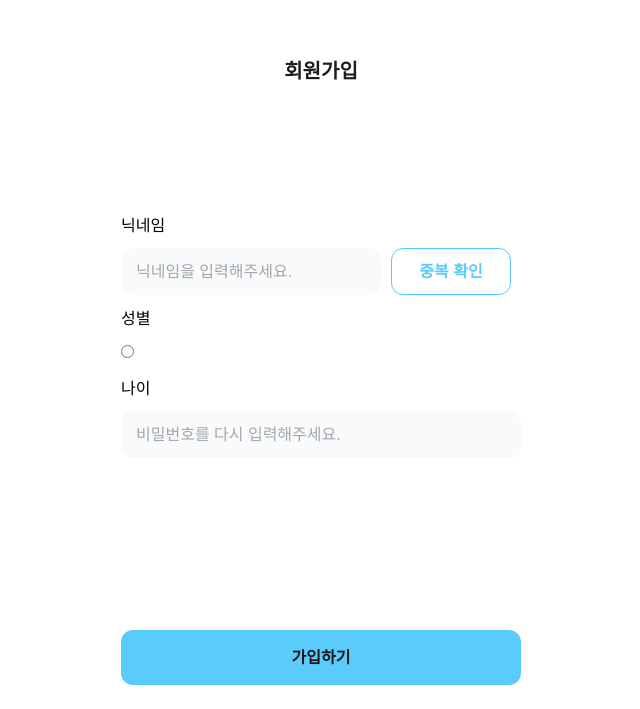
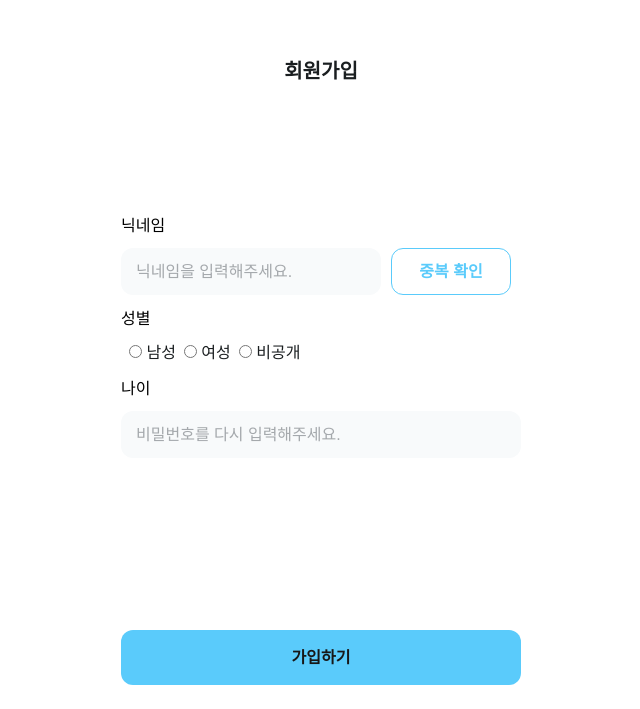
Before and after one commit to potato-club/MindBridge-front, a Next.js app: page /signup/signup2 in a window 1280 px wide. Shown: the part 136-845 px from the top of the page, without its empty margins (319-959 px from the left). Built offline with nearby package versions, Linux system fonts and the light colour scheme.

Commit message:
회원가입 수정

```diff
--- a/src/app/signup/components/SignUpForm.tsx
+++ /dev/null
@@ -1,78 +0,0 @@
-'use client';
-
-import { useEffect } from "react";
-import styles from "./SignUpForm.module.css";
-import { useRouter } from "next/navigation";
-
-
-
-
-const SignUpForm = () => {
-    const router = useRouter();
-
-
-    const handleNext = () => {
-        router.push('/signup/signup2');
-    }
-
-
-    return (
-        <>
-            <header className={styles.title}>회원가입</header>
-            <form>
-                <div className={styles.wrapper_main}>
-                    <div className={styles.oButton}>
-                        <p className={styles.bodyText}>아이디</p>
-                        <div className={styles.inpuBoxWrapper}>
-                            <input type="text" className={styles.buttonOBox} placeholder="아이디를 입력해주세요."></input>
-                            <button className={styles.doubleButton}>중복 확인</button>
-                    </div>
-                </div>
-
-
-                    <div className={styles.xButton}>
-                        <p className={styles.bodyText}>비밀번호</p>
-                        <input type="text" className={styles.buttonXBox} placeholder="비밀번호를 입력해주세요."></input>
-                        </div>
-
-
-
-                    <div className={styles.xButton}>
-                        <p className={styles.bodyText}>비밀번호 확인</p>
-                        <input type="text" className={styles.buttonXBox} placeholder="비밀번호를 다시 입력해주세요."></input>
-                        </div>
-
-
-
-                    <div className={styles.xButton}>
-                        <p className={styles.bodyText}>이름</p>
-                        <input type="text" className={styles.buttonXBox} placeholder="이름을 입력해주세요."></input>
-                        </div>
-
-
-
-                    <div className={styles.oButton}>
-                        <p className={styles.bodyText}>전화번호</p>
-                        <input type="text" className={styles.buttonOBox} placeholder="전화번호를 입력해주세요."></input>
-                        <button className={styles.doubleButton}>인증요청</button>
-                        </div>
-
-
-
-                    <div className={styles.oButton}>
-                        <p className={styles.bodyText}>인증번호</p>
-                        <input type="text" className={styles.buttonOBox} placeholder="인증번호를 입력해주세요."></input>
-                        <button className={styles.doubleButton}>인증확인</button>
-                        </div>
-
-
-                <div className={styles.bottomButtonBox}>
-                    <button type="button" onClick={handleNext} className={styles.nextButton}>다음으로</button>
-                </div>
-            </div>
-            </form>
-        </>
-    );
-};
-
-export default SignUpForm;
--- a/src/app/signup/page.tsx
+++ b/src/app/signup/page.tsx
@@ -1,4 +1,4 @@
 'use client';
-import SignUpForm from "./components/SignUpForm";
+import SignUpForm from "./signup/SignUpForm";
 
 export default SignUpForm;
--- a/src/app/signup/components/SignUpForm.module.css
+++ b/src/app/signup/signup/SignUpForm.module.css
@@ -79,7 +79,8 @@
 }
 
 .radioBox{
-
+    color: #1A1E20;
+    margin-left: 1%;
 }
 
 /* 버튼 */
--- /dev/null
+++ b/src/app/signup/signup/SignUpForm.tsx
@@ -0,0 +1,111 @@
+'use client';
+
+import { useEffect, useState } from "react";
+import styles from "./SignUpForm.module.css";
+import { useRouter } from "next/navigation";
+
+
+
+
+const SignUpForm = () => {
+
+    const [userid, setUserId] = useState('');
+    const [password, setpassword] = useState('');
+    const [username, setName] = useState('');
+    const [phonenumber, setPhoneNumber] = useState('');
+
+    const router = useRouter();
+
+
+    const handleNext = () => {
+        router.push('/signup/signup2');
+    }
+
+
+    return (
+        <>
+            <header className={styles.title}>회원가입</header>
+            <form>
+                <div className={styles.wrapper_main}>
+                    <div className={styles.oButton}>
+                        <p className={styles.bodyText}>아이디</p>
+                        <div className={styles.inputBoxWrapper}>
+                            <input type="text"
+                                   name="userid"
+                                   className={styles.buttonOBox}
+                                   placeholder="아이디를 입력해주세요.">
+                            </input>
+                            <button className={styles.doubleButton}>중복 확인</button>
+                    </div>
+                </div>
+
+
+                    <div className={styles.xButton}>
+                        <p className={styles.bodyText}>비밀번호</p>
+                        <input type="text"
+                               name="password"
+                               className={styles.buttonXBox}
+                               placeholder="비밀번호를 입력해주세요.">
+                        </input>
+                    </div>
+
+
+
+                    <div className={styles.xButton}>
+                        <p className={styles.bodyText}>비밀번호 확인</p>
+                        <input type="text"
+                               name="password"
+                               className={styles.buttonXBox}
+                               placeholder="비밀번호를 다시 입력해주세요.">
+                        </input>
+                    </div>
+
+
+
+                    <div className={styles.xButton}>
+                        <p className={styles.bodyText}>이름</p>
+                        <input type="text"
+                               name="name"
+                               className={styles.buttonXBox}
+                               placeholder="이름을 입력해주세요.">
+
+                        </input>
+                    </div>
+
+
+
+                    <div className={styles.oButton}>
+                        <p className={styles.bodyText}>전화번호</p>
+                        <input type="text"
+                               name="phonenumber"
+                               className={styles.buttonOBox}
+                               placeholder="전화번호를 입력해주세요.">
+                        </input>
+                        <button className={styles.doubleButton}>인증요청</button>
+                    </div>
+
+
+
+                    <div className={styles.oButton}>
+                        <p className={styles.bodyText}>인증번호</p>
+                        <input type="text"
+
+                               className={styles.buttonOBox}
+                               placeholder="인증번호를 입력해주세요.">
+                        </input>
+                        <button className={styles.doubleButton}>인증확인</button>
+                        </div>
+
+
+                <div className={styles.bottomButtonBox}>
+                    <button type="button"
+                            onClick={handleNext}
+                            className={styles.nextButton}>다음으로</button>
+                </div>
+            </div>
+            </form>
+        </>
+    );
+};
+
+export default SignUpForm;
--- a/src/app/signup/signup2/SignUpForm2.tsx
+++ b/src/app/signup/signup2/SignUpForm2.tsx
@@ -1,41 +1,75 @@
 'use client';
 
-import { useEffect } from "react";
-import styles from "../components/SignUpForm.module.css";
+import { useEffect,useState } from "react";
+import styles from "../signup/SignUpForm.module.css";
 import { useRouter } from "next/navigation";
 
 const genderOptions = [
-    { value: 'male', label: '남성' },
-    { value: 'female', label: '여성'},
-    { value: 'none' , label: '비공개'}
+    { value: 'male', label: '  남성' },
+    { value: 'female', label: '  여성'},
+    { value: 'none' , label: '  비공개'}
 
 ];
 
     const SignUpForm2 = () => {
+
+        const [nickname, setNickname] = useState('');
+        const [gender, setGender] = useState('');
+        const [age, setAge] = useState('');
+
+        const handleSubmit = (e: React.FormEvent) => {
+        e.preventDefault(); // 폼 제출 시 페이지가 새로고침되는 것을 방지
+        console.log("제출 데이터:", { nickname, gender, age });
+        // 여기에 서버로 데이터를 전송하는 로직을 추가합니다.
+    };
+
         return (
             <>
                 <header className={styles.title}>회원가입</header>
-            <form>
+                <form onSubmit={handleSubmit}>
                     <div className={styles.wrapper_main}>
                         <div className={styles.oButton}>
                             <p className={styles.bodyText}>닉네임</p>
                             <div className={styles.inpuBoxWrapper}>
-                            <input type="text" className={styles.buttonOBox} placeholder="닉네임을 입력해주세요."></input>
+                                <input type="text"
+                                    name="nickname"
+                                    value={nickname}
+                                    className={styles.buttonOBox}
+                                    placeholder="닉네임을 입력해주세요.">
+                                </input>
                                 <button className={styles.doubleButton}>중복 확인</button>
                             </div>
                         </div>
 
 
-                    <label className={styles.xButton}>
+                  <div className={styles.xButton}>
                         <p className={styles.bodyText}>성별</p>
-                        <input type="radio" className={styles.radioBox} placeholder="비밀번호를 입력해주세요."></input>
+                        <div className={styles.xButton}>
+                            {genderOptions.map((option) => (
+                                <label key={option.value}
+                                       className={styles.radioBox}>
+                                    <input
+                                        type="radio"
+                                        name="gender"
+                                        value={option.value}
+                                        checked={gender === option.value}
+                                        onChange={(e) => setGender(e.target.value)}
+                                        className={styles.radioBox}
+                                    />
+                                    {option.label}
                                 </label>
+                            ))}
+                        </div>
+                    </div>
 
 
 
                         <div className={styles.xButton}>
                             <p className={styles.bodyText}>나이</p>
-                        <input type="text" className={styles.buttonXBox} placeholder="비밀번호를 다시 입력해주세요."></input>
+                            <input type="text"
+                            className={styles.buttonXBox}
+                            placeholder="비밀번호를 다시 입력해주세요.">
+                        </input>
                         </div>
 
 
```
Lines whose indentation alone changed are shown as unchanged.
